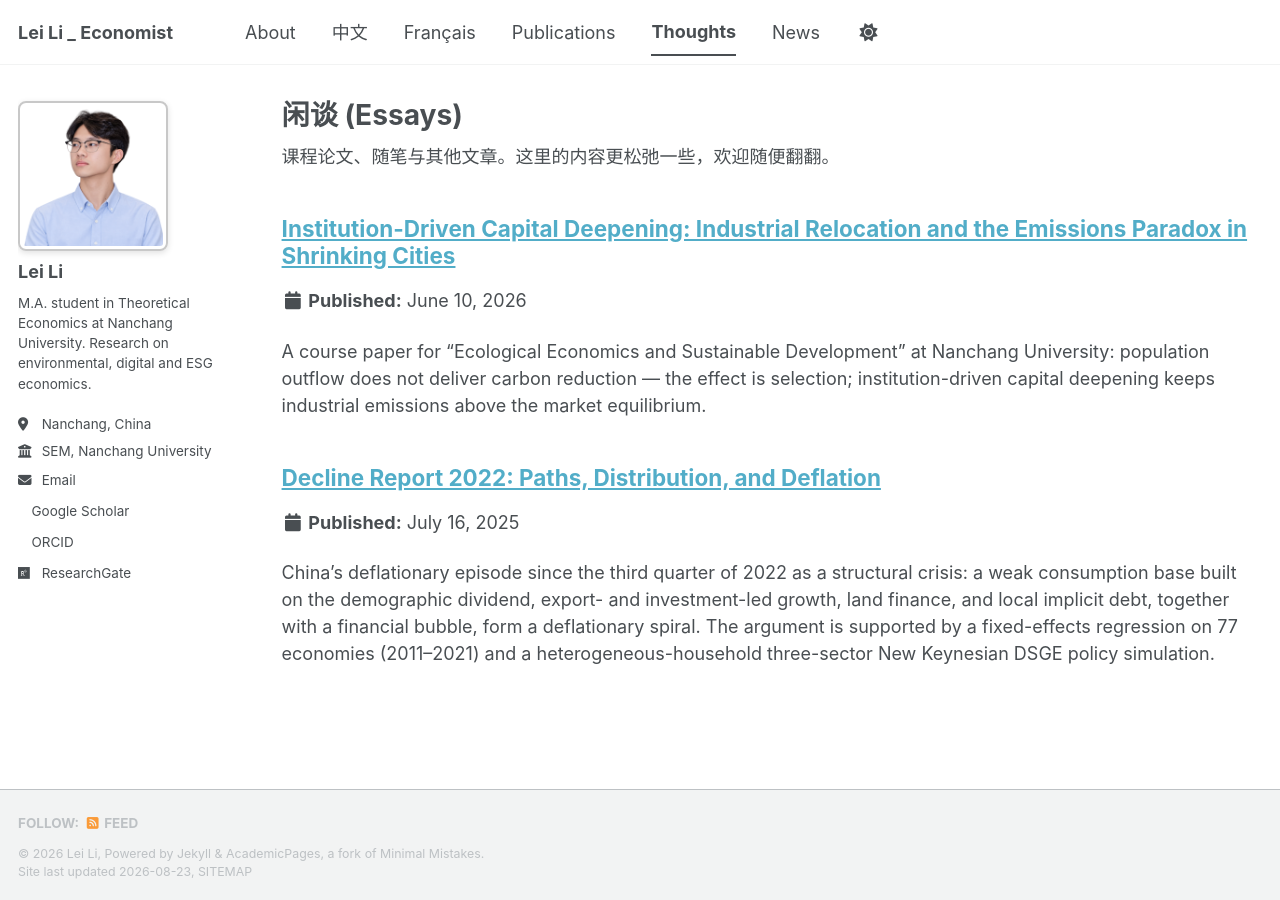
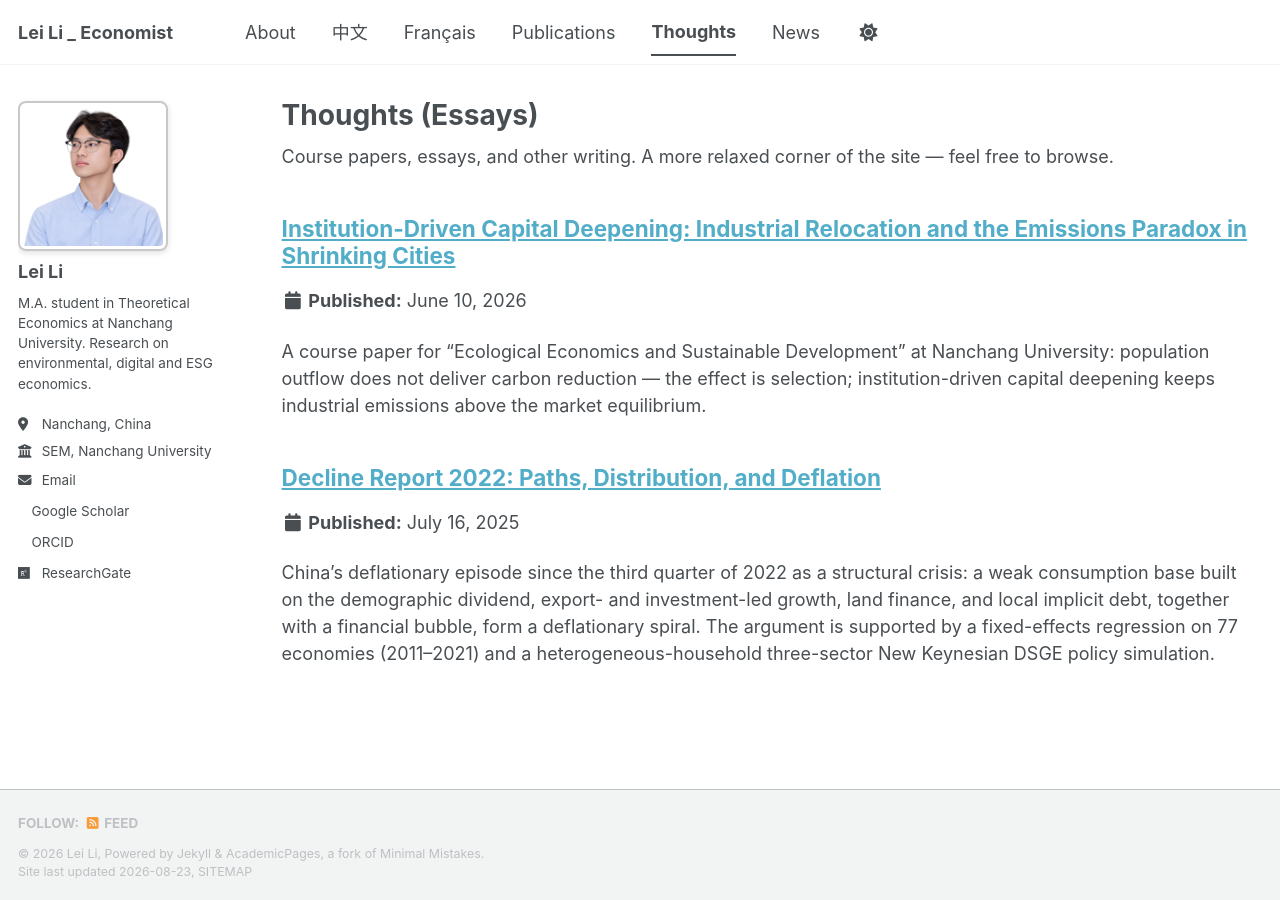
Before and after one commit to LeiLi-Econ/LeiLi-Econ.github.io, a Jekyll site: the page built from _pages/essays.html, in a window 1280 px wide. Built offline with Jekyll 4.4.1, drawn with Linux system fonts in a browser that asks for light colours; a style sheet for code colours, icons or effects is not loaded.

Commit message:
Translate essays page title and intro to English

```diff
--- a/_pages/essays.html
+++ b/_pages/essays.html
@@ -1,11 +1,11 @@
 ---
 layout: archive
-title: "闲谈 (Essays)"
+title: "Thoughts (Essays)"
 permalink: /essays/
 author_profile: true
 ---
 
-课程论文、随笔与其他文章。这里的内容更松弛一些，欢迎随便翻翻。
+Course papers, essays, and other writing. A more relaxed corner of the site — feel free to browse.
 
 {% for post in site.essays reversed %}
   {% include archive-single.html %}
```
